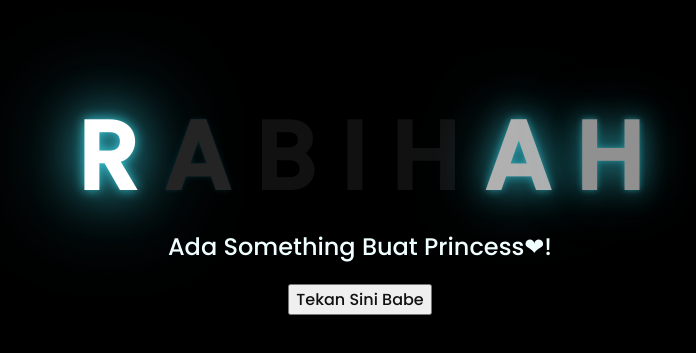
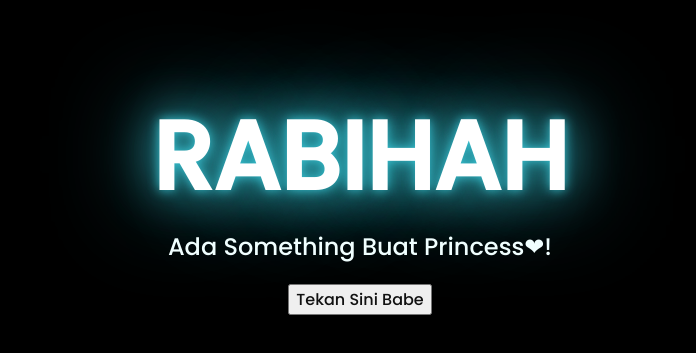
Before and after one commit to Dhuhaaaa/doromerouno.github.io, a plain HTML site: page index.html in a window 1280 px wide. Shown: the part 209-562 px from the top of the page, without its empty margins (288-984 px from the left). Drawn offline with Linux system fonts and the light colour scheme.

Commit message:
Update index.html

```diff
--- a/index.html
+++ b/index.html
@@ -11,13 +11,7 @@
 <body>
     <div class="greetings">
     <!-- silahkan menambah kata sesuai keinginan dengan <span>text...</span -->
-        <span>R</span>
-        <span>A</span>
-        <span>B</span>
-        <span>I</span>
-        <span>H</span>
-        <span>A</span>
-        <span>H</span>
+        <span>RABIHAH</span>
     </div>
 
     <div class="description">
```
